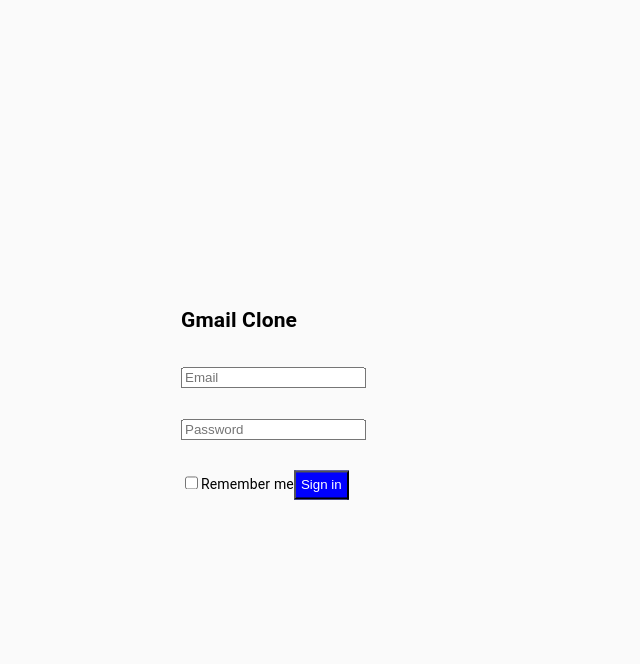
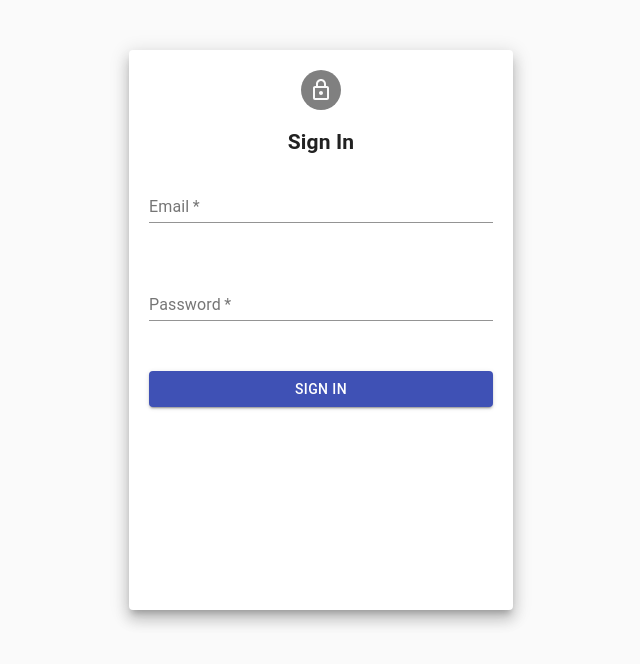
Before and after one commit to kvargha/Gmail-Clone, a React (Create React App) app in the folder frontend/: page /login in a window 1280 px wide. Shown: the top 664 px of the page, without its empty margins (319-959 px from the left). Built offline with nearby package versions, Linux system fonts and the light colour scheme; the HTML template or start-up script is replaced by a standard one.

Commit message:
Added login screen

```diff
--- a/frontend/src/Compose.js
+++ b/frontend/src/Compose.js
@@ -1,7 +1,6 @@
 // Referenced from Professor Harrison's Assignment 6 example
 import React, {useContext, useState} from 'react';
 import {getConfig} from './services/auth';
-import {useHistory} from 'react-router-dom';
 import SharedContext from './SharedContext';
 
 // Referenced https://material-ui.com/components/dialogs/#full-screen-dialogs
--- a/frontend/src/Content.js
+++ b/frontend/src/Content.js
@@ -271,9 +271,12 @@ function Content() {
             setEmails(emailList);
           }
         })
-        .catch(() => {
-          //setEmails([]);
-          history.push('/login');
+        .catch((error) => {
+          if (error.status === 403) {
+            history.push('/login');
+          } else {
+            setEmails([]);
+          }
         });
   }, [search, mailbox, notFullScreen, searchVal, rerender]);
 
--- a/frontend/src/Login.css
+++ /dev/null
@@ -1,27 +0,0 @@
-body{
-    align-items: center;
-    justify-content: center;
-    display: flex;
-}
-.loginBox{
-    width: 280px;
-    position: absolute;
-    top: 50%;
-    left: 50%;
-    transform: translate(-50%, -50%);
-    color: black;
-}
-.textBox{
-    width: 100%;
-    overflow: hidden;
-    font-size: 20px;
-    padding: 8px 0;
-    margin: 8px 0;
-}
-.button{
-    background-color: blue;
-    color: white;
-    padding: 5px;
-    cursor: pointer;
-    margin: 12px 0;
-}
--- a/frontend/src/Login.js
+++ b/frontend/src/Login.js
@@ -1,7 +1,42 @@
 import React from 'react';
-import './Login.css';
 import {useHistory} from 'react-router-dom';
 import {authenticate} from './services/auth';
+import { Grid, Avatar, TextField, } from '@material-ui/core';
+import LockOutlinedIcon from '@material-ui/icons/LockOutlined';
+import Button from '@material-ui/core/Button';
+import Card from '@material-ui/core/Card';
+import {makeStyles} from '@material-ui/core/styles';
+
+const useStyles = makeStyles((theme) => ({
+  loginBox: {
+    padding:20,
+    marginTop: '50px',
+    [theme.breakpoints.down(500)]: {
+      height:'70vh',
+      width:'85vw',
+    },
+    [theme.breakpoints.between(500, "sm")]: {
+      height:'70vh',
+      width:'60vw',
+    },
+    [theme.breakpoints.up("md")]: {
+      height:'70vh',
+      width:'40vw',
+    },
+    [theme.breakpoints.up("lg")]: {
+      height:'70vh',
+      width:'30vw',
+    },
+  },
+
+  inputFields: {
+    marginBottom: '50px',
+  },
+
+  avatarStyle: {
+    backgroundColor:'grey'
+  }
+}));
 
 /**
  * Component for login
@@ -12,6 +47,7 @@ function Login() {
   const [user, setUser] = React.useState({
     email: '', password: '',
   });
+
   const history = useHistory();
   const handleInputChange = (event) => {
     const {value, name} = event.target;
@@ -19,6 +55,7 @@ function Login() {
     u[name] = value;
     setUser(u);
   };
+
   const onSubmit = (event) => {
     event.preventDefault();
     authenticate(user).then((authenticatedUser) => {
@@ -27,39 +64,25 @@ function Login() {
       }
     });
   };
+
+  const classes = useStyles();
+
   return (
-    <form onSubmit={onSubmit}>
-      <div className='loginBox'>
-        <h2 id='welcome'>Gmail Clone</h2>
-        <div className='textBox'>
-          <input
-            type='email'
-            id='email'
-            name='email'
-            placeholder='Email'
-            onChange={handleInputChange}
-            required
-          />
-        </div>
-        <div className='textBox'>
-          <input
-            type='password'
-            id='email'
-            name='password'
-            placeholder='Password'
-            onChange={handleInputChange}
-            required
-          />
-        </div>
-        <input className='checkBox' type='checkbox'/>
-        <label>Remember me</label>
-        <input
-          className='button'
-          type='submit'
-          value='Sign in'
-        />
-      </div>
-    </form>
+    <Grid direction='column' container display='flex' alignItems='center'>
+      <Card elevation={10} className={classes.loginBox}>
+        <Grid align='center'>
+              <Avatar className={classes.avatarStyle}><LockOutlinedIcon/></Avatar>
+            <h2>Sign In</h2>
+        </Grid>
+        <form onSubmit={onSubmit} className='loginBox'>
+          <TextField label='Email' type='email' name='email' id="email" placeholder='Enter your email' fullWidth required onChange={handleInputChange} className={classes.inputFields}/>
+          <TextField label='Password' id='password' name='password' placeholder='Enter your password' type='password' fullWidth required onChange={handleInputChange} className={classes.inputFields}/>
+          <Button type="submit" color="primary" variant="contained" value='Sign in' fullWidth>
+            Sign in
+          </Button>
+        </form>
+      </Card>
+    </Grid>
   );
 };
 export default Login;
--- a/frontend/src/MailboxList.js
+++ b/frontend/src/MailboxList.js
@@ -155,7 +155,7 @@ function MailboxList() {
                           >
                             <Typography variant='h6' className={classes.title} // https://material-ui.com/components/typography/#typography
                               style={{fontWeight: 'bold'}}>
-                              CSE183 Mail
+                              Gmail
                             </Typography>
                           </Hidden>
                           <Hidden mdDown>
--- a/frontend/src/TitleBar.js
+++ b/frontend/src/TitleBar.js
@@ -250,7 +250,7 @@ function TitleBar() {
             {!search ? (
           <Typography variant='h6' noWrap className={classes.title} // https://material-ui.com/components/typography/#typography
           >
-            CSE183 Mail - {mailbox}
+            Gmail - {mailbox}
           </Typography>): (null)}
           </Hidden>
           <div className={classes.search}>
@@ -339,7 +339,7 @@ function TitleBar() {
               secondary={
                 <div>
                   <Typography // https://material-ui.com/components/typography/#typography
-                  >cse183student@ucsc.edu</Typography>
+                  >kvargha@ucsc.edu</Typography>
                   <div>
                     <IconButton edge='start' color='inherit'
                       onClick={() => {
```
